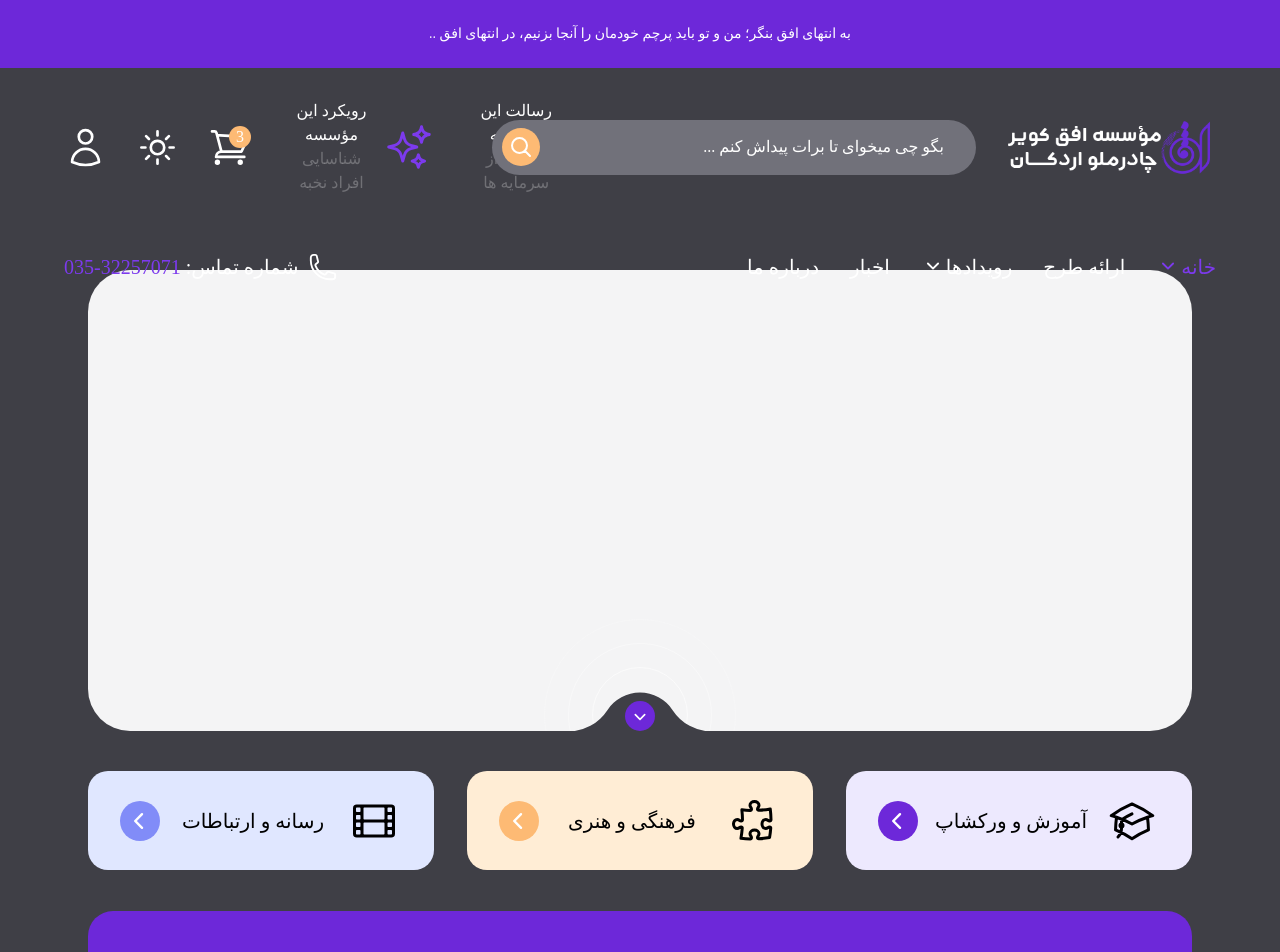
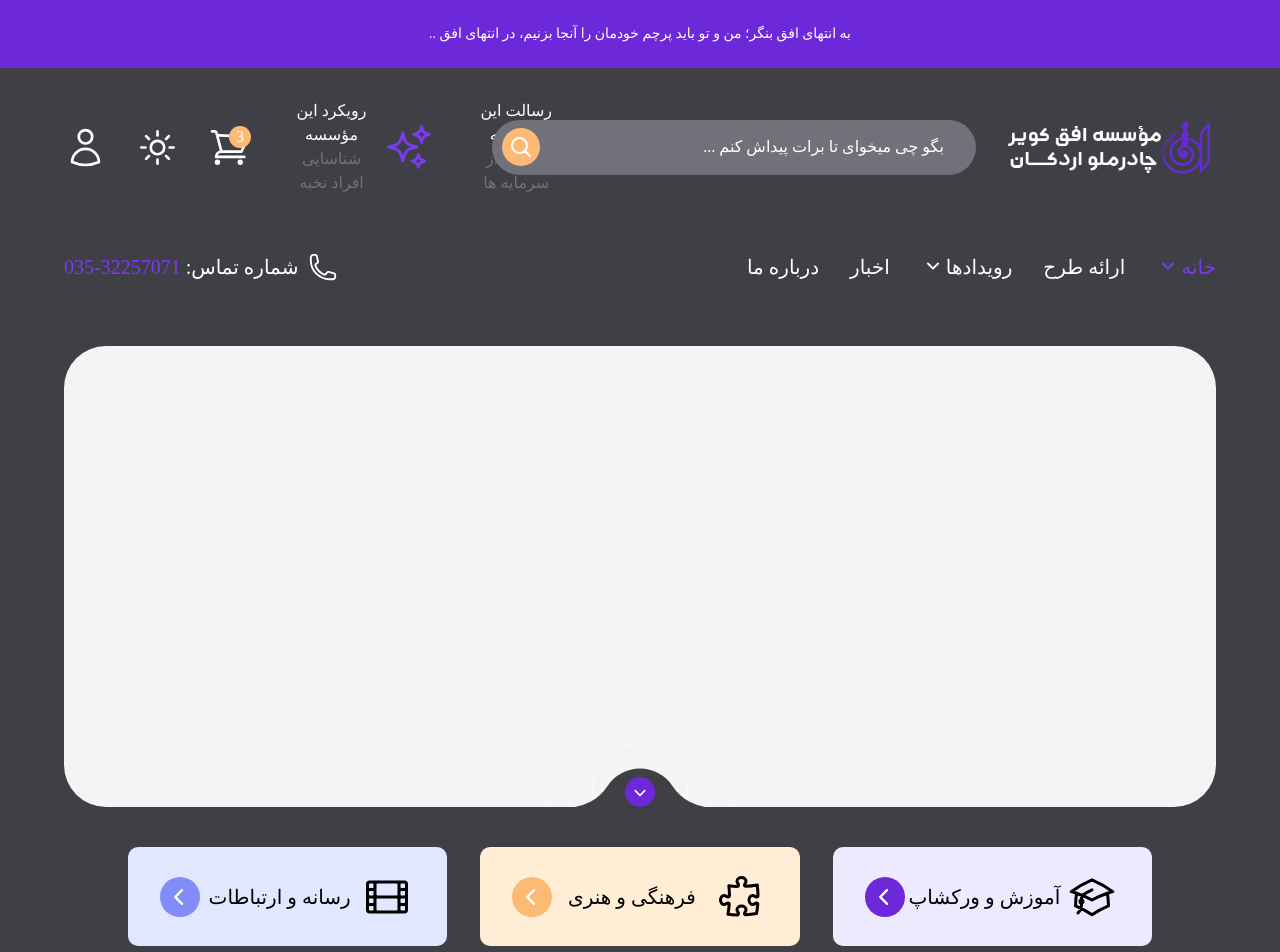
Before and after one commit to Erfanmah7/ofoghkca, a React (Vite) app: page / in a window 1280 px wide. Shown: the top 952 px of the page. Built offline with nearby package versions, Linux system fonts and the light colour scheme; a web font is replaced by a local one.

Commit message:
test response

```diff
--- a/src/App.css
+++ b/src/App.css
@@ -1,6 +1,6 @@
 #root {
   margin: 0 auto;
-  padding: 1.5rem;
+  padding: 0;
   text-align: center;
 }
 
--- a/src/pages/HomePage.jsx
+++ b/src/pages/HomePage.jsx
@@ -2,11 +2,11 @@ import React from "react";
 
 function HomePage() {
   return (
-    <div className="md:mt-[246px] mt-[125px] flex flex-col justify-center container md:container">
+    <div className="md:mt-[346px] mt-[120px] flex flex-col justify-center md:container">
       {/* banner */}
       <div
         href="#"
-        className="bg-cover bg-no-repeat md:relative w-full flex justify-center h-[461px] bg-zinc-100  md:rounded-[42px] rounded-[30px] overflow-hidden"
+        className="bg-cover bg-no-repeat md:relative w-full flex justify-center h-[461px] bg-zinc-100  md:rounded-[42px] overflow-hidden"
       >
         <svg className="hidden md:inline-block z-30 md:absolute -bottom-14 w-36 dark:text-zinc-700 text-white">
           <use href="#curev"></use>
@@ -29,8 +29,8 @@ function HomePage() {
 
       {/* boxs */}
 
-      <div className="grid md:grid-cols-3 grid-cols-1 mt-10 gap-y-3 md:gap-x-[33px] text-xl font-DanaMedium">
-        <div className="rounded-[20px]  bg-violet-100  h-[99px] flex justify-between items-center px-8">
+      <div className="grid md:grid-cols-3 grid-cols-1 container mt-10 gap-y-3 md:gap-x-[33px] text-xl font-DanaMedium">
+        <div className="rounded-[10px]  bg-violet-100  h-[99px] flex justify-between items-center px-8">
           <svg className="z-30 h-14 w-14 p-1 md:inline-block hidden">
             <use href="#education"></use>
           </svg>
@@ -42,7 +42,7 @@ function HomePage() {
           </a>
         </div>
 
-        <div className="rounded-[20px]  bg-orange-100 h-[99px] flex justify-between items-center px-8">
+        <div className="rounded-[10px]  bg-orange-100 h-[99px] flex justify-between items-center px-8">
           <svg className="z-30 h-14 w-14 p-1 md:inline-block hidden">
             <use href="#art"></use>
           </svg>
@@ -54,7 +54,7 @@ function HomePage() {
           </a>
         </div>
 
-        <div className="rounded-[20px]  bg-indigo-100 h-[99px] flex justify-between items-center px-8">
+        <div className="rounded-[10px]  bg-indigo-100 h-[99px] flex justify-between items-center px-8">
           <svg className="z-30 h-14 w-14 p-1 md:inline-block hidden">
             <use href="#media"></use>
           </svg>
--- a/tailwind.config.js
+++ b/tailwind.config.js
@@ -20,7 +20,7 @@ export default {
       container: {
         center: true,
         padding: {
-          DEFAULT: "0.1rem",
+          DEFAULT: "1rem",
           md: "4rem",
         },
       },
```
